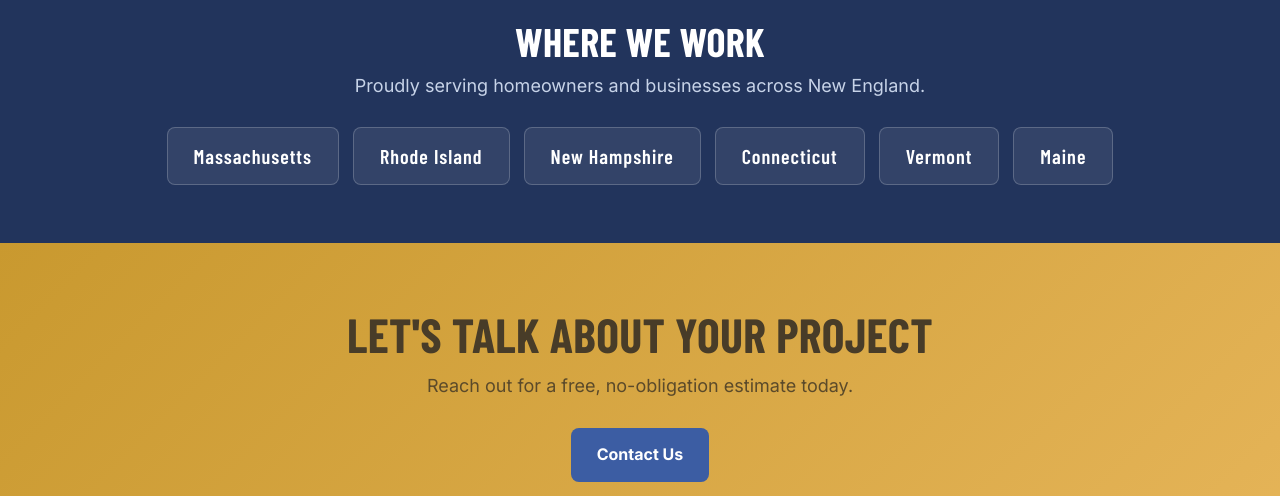
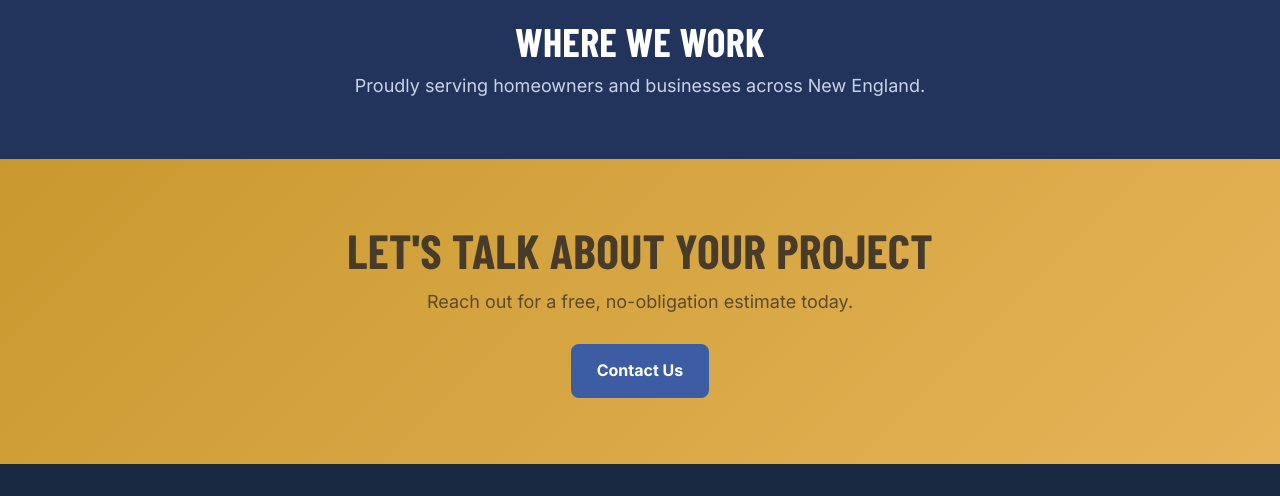
Before and after one commit to Rocco-Bianculli/Rocco-s-Roofing-, a plain HTML site: page about.html in a window 1280 px wide. Shown: the part 2400-2896 px from the top of the page. Drawn offline with nearby package versions, Linux system fonts and the light colour scheme.

Commit message:
remove states list

```diff
--- a/about.html
+++ b/about.html
@@ -55,7 +55,6 @@
 
 <section class="area"><div class="wrap">
   <h2>Where We Work</h2><p>Proudly serving homeowners and businesses across New England.</p>
-  <div class="states"><span>Massachusetts</span><span>Rhode Island</span><span>New Hampshire</span><span>Connecticut</span><span>Vermont</span><span>Maine</span></div>
 </div></section>
 
 <section class="final"><div class="wrap">
```
Also changed, not shown: index.html (+0 -1 lines), 1 other file.
